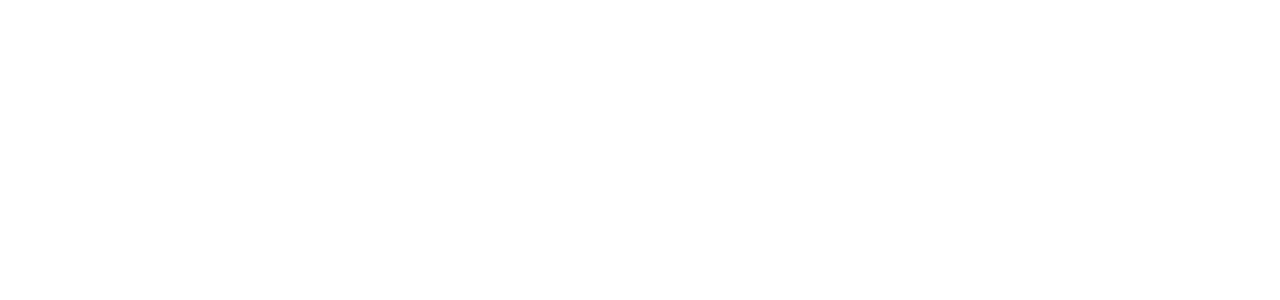
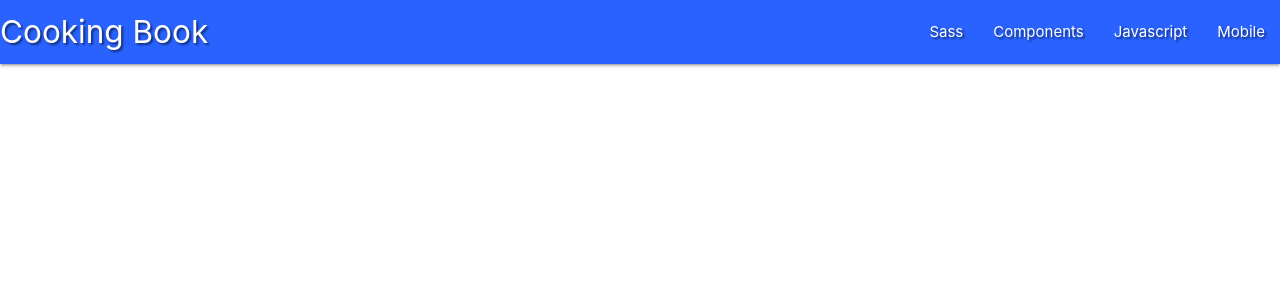
Before and after one commit to azimny86/MS-3, a Flask app: page / in a window 1280 px wide. Before the commit the part shown is empty. Shown: the top 300 px of the page. Run offline with Flask 2, Linux system fonts and the light colour scheme; a database or web service that is not in the repository returns one stand-in record (values such as "Sample title"); some libraries are stand-ins or nearby versions.

Commit message:
Add navbar

```diff
--- a/static/css/style.css
+++ b/static/css/style.css
@@ -0,0 +1,3 @@
+.text-shadow {
+    text-shadow: 2px 2px 2px rgb(0, 0, 0 , 0.5);
+}
--- a/templates/base.html
+++ b/templates/base.html
@@ -19,6 +19,30 @@
 </head>
 <body>
 
+    <header>
+        <!--  -->
+        <nav class="nav-extended text-shadow blue accent-4">
+            <div class="nav-wrapper">
+                <a href="#!" class="brand-logo">Cooking Book</a>
+                <a href="#" data-target="mobile-demo" class="sidenav-trigger"><i class="material-icons">menu</i></a>
+                <ul class="right hide-on-med-and-down">
+                    <li><a href="sass.html">Sass</a></li>
+                    <li><a href="badges.html">Components</a></li>
+                    <li><a href="collapsible.html">Javascript</a></li>
+                    <li><a href="mobile.html">Mobile</a></li>
+                </ul>
+            </div>
+        </nav>
+    <!-- Mobile navbar -->
+        <ul class="sidenav" id="mobile-demo">
+            <li><a href="sass.html">Sass</a></li>
+            <li><a href="badges.html">Components</a></li>
+            <li><a href="collapsible.html">Javascript</a></li>
+            <li><a href="mobile.html">Mobile</a></li>
+        </ul>
+    </header>
+
+
     {%block content%}
     {% endblock %}
     <!-- JQuert -->
```
